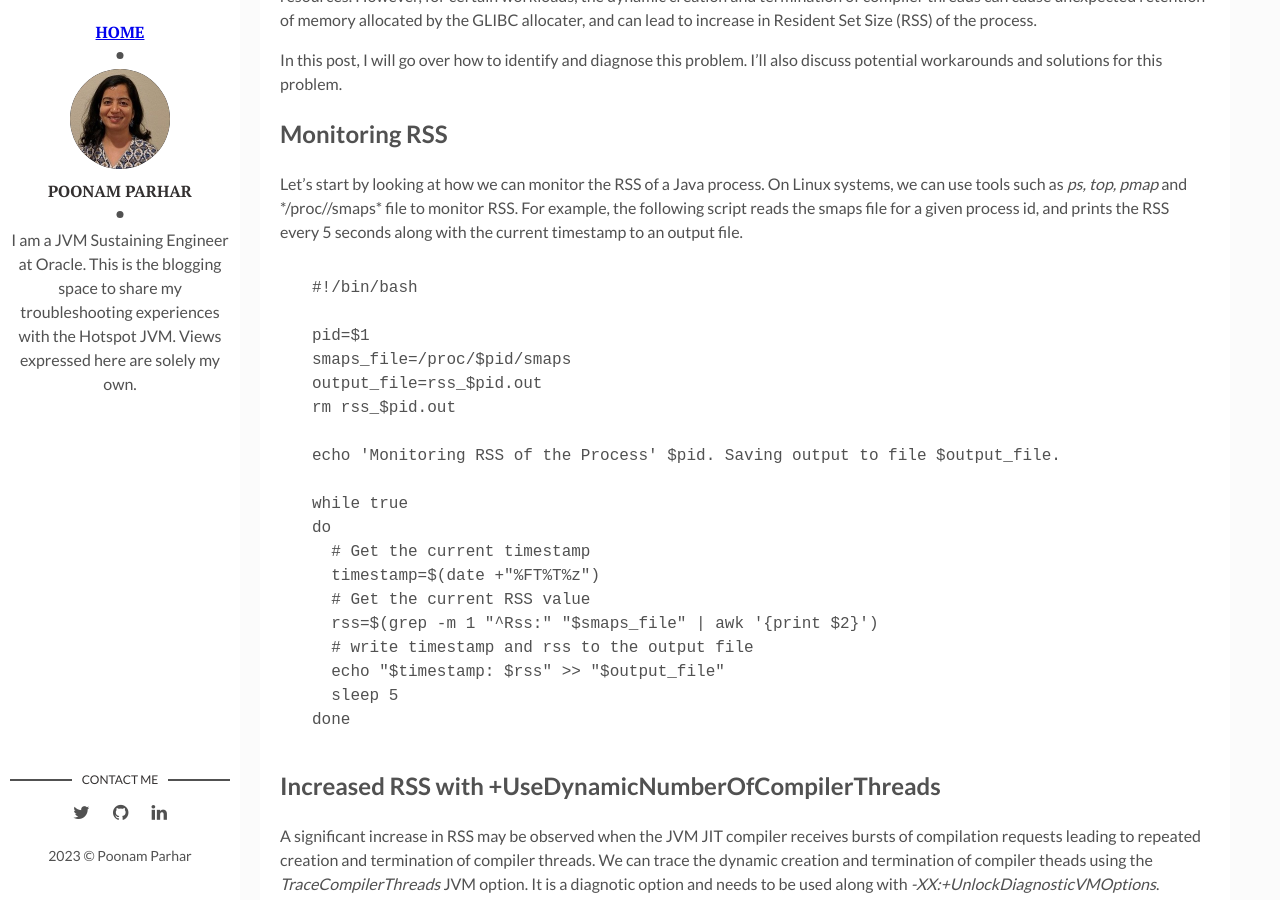
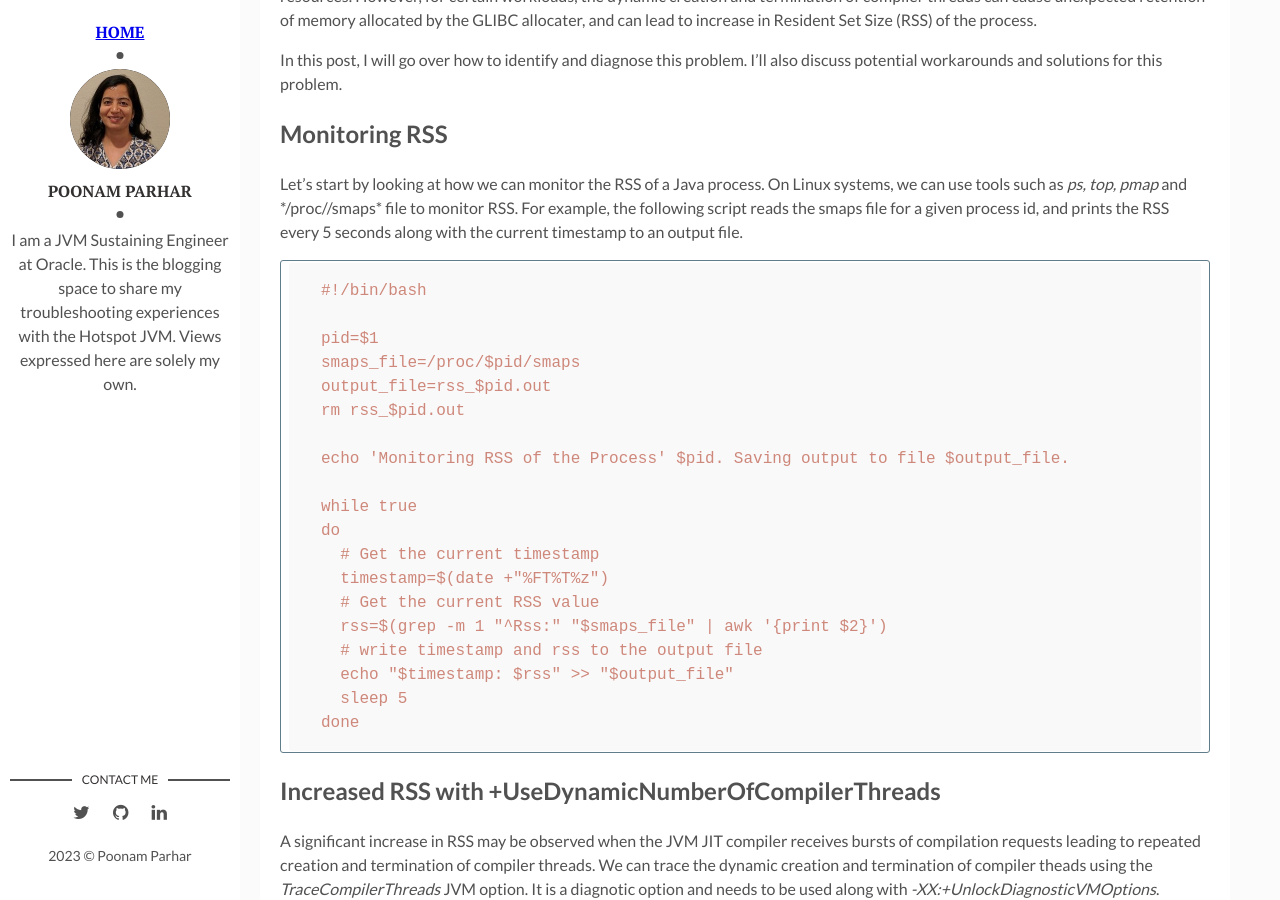
Before and after one commit to poonamparhar/poonamparhar.github.io, a Jekyll site: the page built from _posts/2023-05-15-dynamic_compiler_threads.markdown, in a window 1280 px wide and 900 px high, scrolled down 585 px. Built offline with Jekyll 4.4.1, drawn with Linux system fonts in a browser that asks for light colours.

Commit message:
updated dynamic_compiler_threads.markdown

````diff
--- a/_posts/2023-05-15-dynamic_compiler_threads.markdown
+++ b/_posts/2023-05-15-dynamic_compiler_threads.markdown
@@ -20,7 +20,7 @@ In this post, I will go over how to identify and diagnose this problem. I'll als
 
 Let's start by looking at how we can monitor the RSS of a Java process. On Linux systems, we can use tools such as *ps, top, pmap* and */proc/<pid>/smaps* file to monitor RSS. For example, the following script reads the smaps file for a given process id, and prints the RSS every 5 seconds along with the current timestamp to an output file.
 
-```script
+```
 #!/bin/bash
 
 pid=$1
````
